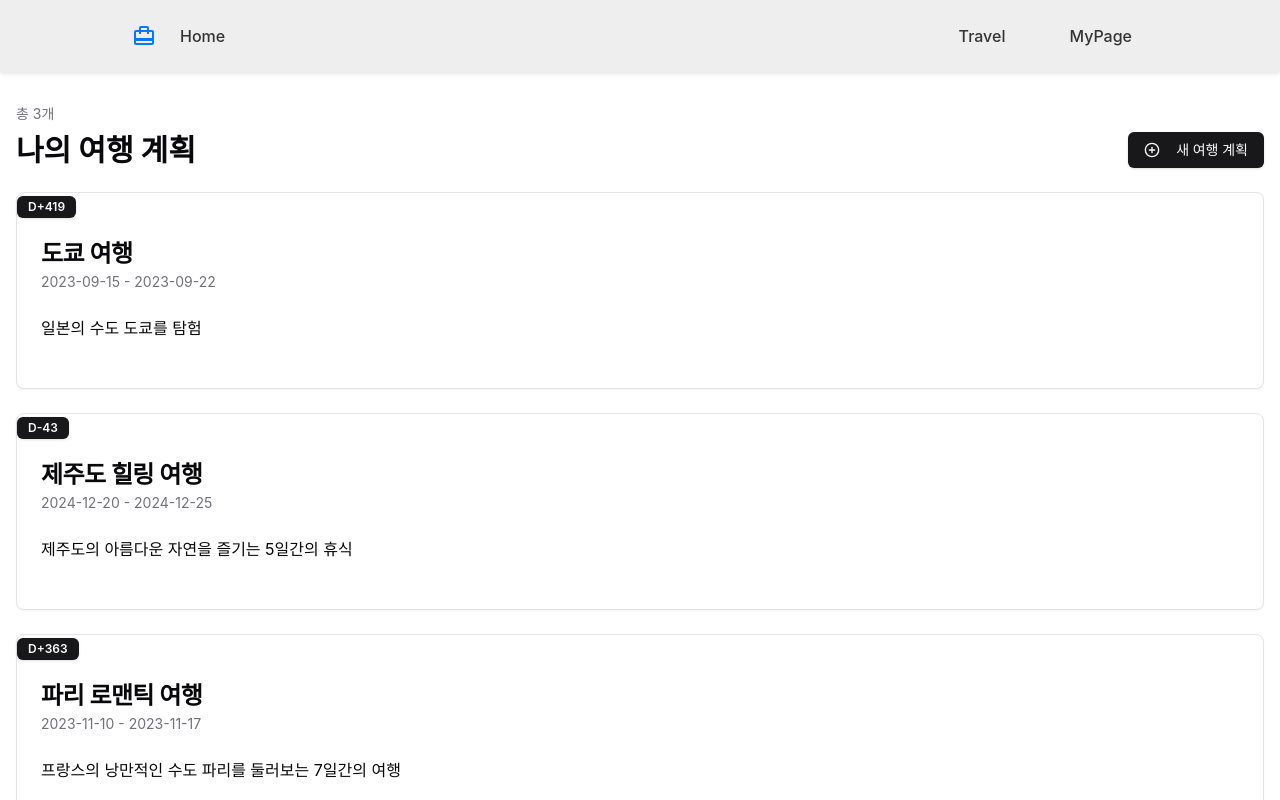
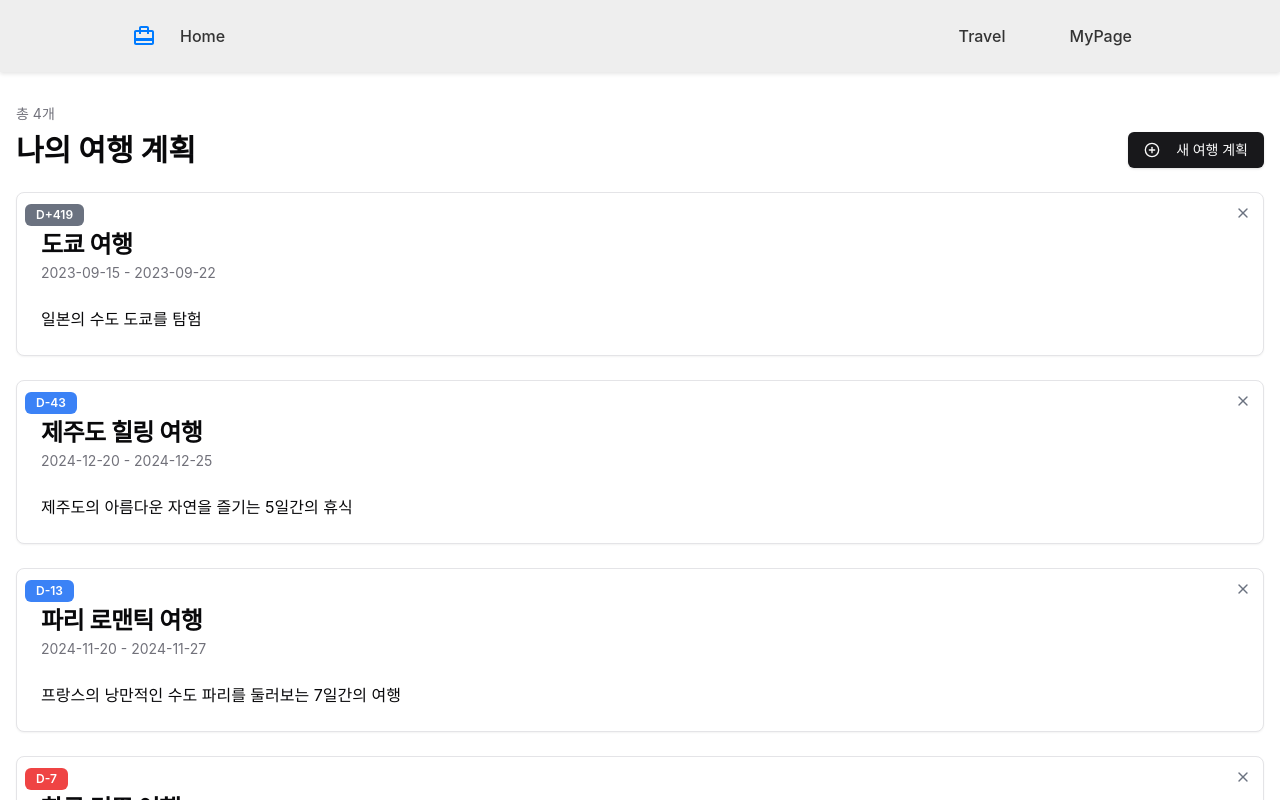
Before and after one commit to rungchan2/travel-planner-FE, a React (Vite) app: page /mypage in a window 1280 px wide. Shown: the top 800 px of the page. Built offline with nearby package versions, Linux system fonts and the light colour scheme; no server answers.

Commit message:
feat(myPage): update travel plans and enhance delete functionality

```diff
--- a/src/components/MyPage.tsx
+++ b/src/components/MyPage.tsx
@@ -6,9 +6,8 @@ import {
   CardTitle,
   CardDescription,
   CardContent,
-  CardFooter,
 } from "@/components/ui/card";
-import { PlusCircle, ArrowRight } from "lucide-react";
+import { PlusCircle, X } from "lucide-react";
 import React from "react";
 import { useState, useEffect } from "react";
 import { Link } from "react-router-dom";
@@ -21,7 +20,7 @@ interface TravelPlan {
   description: string;
 }
 
-const travelPlans: TravelPlan[] = [
+const initialTravelPlans: TravelPlan[] = [
   {
     id: "1",
     title: "도쿄 여행",
@@ -39,31 +38,66 @@ const travelPlans: TravelPlan[] = [
   {
     id: "3",
     title: "파리 로맨틱 여행",
-    startDate: "2023-11-10",
-    endDate: "2023-11-17",
+    startDate: "2024-11-20",
+    endDate: "2024-11-27",
     description: "프랑스의 낭만적인 수도 파리를 둘러보는 7일간의 여행",
+  },
+  {
+    id: "4",
+    title: "한국 경주 여행",
+    startDate: "2024-11-14",
+    endDate: "2024-11-20",
+    description: "한국 경주 여행",
   },
 ];
 
-const TravelPlanCard: React.FC<{ plan: TravelPlan }> = ({ plan }) => {
-  const dDay = (startDate: string) => {
-    const today = new Date();
-    const start = new Date(startDate);
-    const diff = start.getTime() - today.getTime();
-    const day = Math.floor(diff / (1000 * 60 * 60 * 24)) + 1;
-    if (day < 0) {
-      return `D+${Math.abs(day)}`;
-    }
-    return `D-${day}`;
-  };
+const calculateDaysLeft = (startDate: string): number => {
+  const today = new Date();
+  const start = new Date(startDate);
+  const timeDiff = start.getTime() - today.getTime();
+  return Math.ceil(timeDiff / (1000 * 3600 * 24));
+};
 
-  const daysLeft = dDay(plan.startDate);
+const getDaysLeftText = (daysLeft: number): string => {
+  if (daysLeft === 0) return "D-Day";
+  if (daysLeft > 0) return `D-${daysLeft}`;
+  return `D+${Math.abs(daysLeft)}`;
+};
 
+const getDaysLeftColor = (daysLeft: number): string => {
+  if (daysLeft === 0) return "bg-green-500 text-white";
+  if (daysLeft > 0 && daysLeft <= 7) return "bg-red-500 text-white";
+  if (daysLeft > 0) return "bg-blue-500 text-white";
+  return "bg-gray-500 text-white";
+};
+
+const TravelPlanCard: React.FC<{
+  plan: TravelPlan;
+  onDelete: (id: string) => void;
+}> = ({ plan, onDelete }) => {
+  const daysLeft = calculateDaysLeft(plan.startDate);
+  const daysLeftText = getDaysLeftText(daysLeft);
   return (
-    <Link to={`/travel-plans/${plan.id}`}>
-      <Card className="w-full">
-        <Badge>{daysLeft}</Badge>
-        <CardHeader>
+    <Link to={`/travel-plans/${plan.id}`} className="block">
+      <Card className="w-full relative hover:shadow-lg transition-shadow">
+        <div className="absolute top-2 right-2 z-10">
+          <button
+            onClick={(e) => {
+              e.preventDefault();
+              onDelete(plan.id);
+            }}
+            className="p-1 rounded-full bg-white/90 text-gray-500 hover:text-gray-700 hover:bg-white/95 transition-colors"
+            aria-label="삭제"
+          >
+            <X size={16} />
+          </button>
+        </div>
+        <div className="absolute top-2 left-2">
+          <Badge variant="secondary" className={getDaysLeftColor(daysLeft)}>
+            {daysLeftText}
+          </Badge>
+        </div>
+        <CardHeader className="pt-10">
           <CardTitle>{plan.title}</CardTitle>
           <CardDescription>
             {plan.startDate} - {plan.endDate}
@@ -72,9 +106,6 @@ const TravelPlanCard: React.FC<{ plan: TravelPlan }> = ({ plan }) => {
         <CardContent>
           <p>{plan.description}</p>
         </CardContent>
-        <CardFooter>
-          <Link to={`/travel-plans/${plan.id}`}></Link>
-        </CardFooter>
       </Card>
     </Link>
   );
@@ -95,12 +126,34 @@ const NoPlanCard: React.FC = () => {
   );
 };
 
-type TravelPlans = TravelPlan[];
 const MyPlanPage: React.FC = () => {
-  const [myPlanData, setPlanData] = useState<TravelPlans>(travelPlans);
+  const [myPlanData, setPlanData] = useState<TravelPlan[]>(initialTravelPlans);
+
+  // 삭제 함수 - 로컬 상태에서 여행 계획 삭제
+  const handleDelete = (id: string) => {
+    setPlanData((prevPlans) => prevPlans.filter((plan) => plan.id !== id));
+  };
+  const handleDeleteByDB = async (id: string) => {
+    try {
+      const response = await fetch(`/api/schedules/${id}`, {
+        method: "DELETE",
+        headers: {
+          "Content-Type": "application/json",
+        },
+      });
+      if (response.ok) {
+        setPlanData((prevPlans) => prevPlans.filter((plan) => plan.id !== id));
+      } else {
+        throw new Error("삭제 실패");
+      }
+    } catch (error) {
+      console.error("오류 발생:", error);
+    }
+  };
+
   const fetchTravelPlans = async () => {
     try {
-      const response = await fetch("/api/schedules/:id", {
+      const response = await fetch("/api/schedules/", {
         method: "GET",
         headers: {
           "Content-Type": "application/json",
@@ -133,8 +186,8 @@ const MyPlanPage: React.FC = () => {
         {numberOfPlans === 0 ? (
           <NoPlanCard />
         ) : (
-          travelPlans.map((plan) => (
-            <TravelPlanCard key={plan.id} plan={plan} />
+          myPlanData.map((plan) => (
+            <TravelPlanCard key={plan.id} plan={plan} onDelete={handleDelete} />
           ))
         )}
       </div>
```
